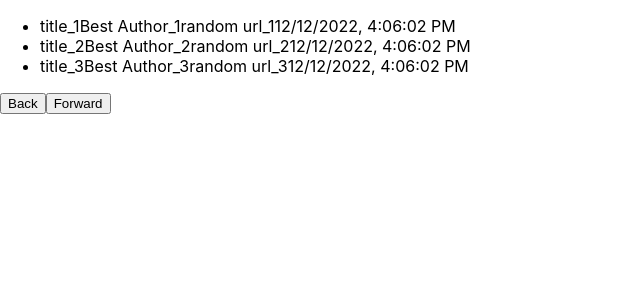
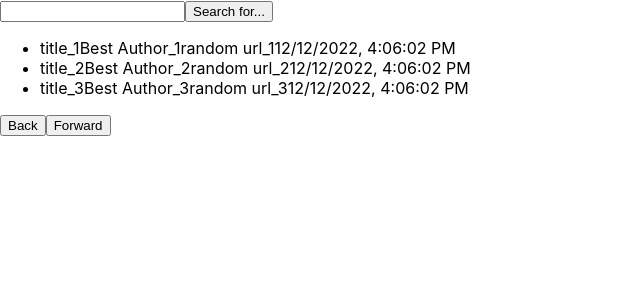
Before and after one commit to SindhuraKontham/HackerNews, a React (Create React App) app in the folder hackernews/: page / in a window 1280 px wide. Shown: the top 300 px of the page, without its empty margins (0-640 px from the left). Built offline with nearby package versions, Linux system fonts and the light colour scheme; no server answers.

Commit message:
search bar

```diff
--- a/hackernews/src/App.js
+++ b/hackernews/src/App.js
@@ -4,6 +4,7 @@ import hackernews from './hackernews.json'
 import { useState, useEffect } from 'react';
 import NewsList from './Components/NewsList';
 import axios from 'axios';
+import Navbar from './Components/Navbar';
 
 function App() {
   const [state, setState] = useState([
@@ -63,6 +64,7 @@ function App() {
 
   return (
     <div>
+      <Navbar searchFor={searchFor}/>
       <NewsList newsItems={state} />
     </div>
   );
--- a/hackernews/src/Components/Navbar.js
+++ b/hackernews/src/Components/Navbar.js
@@ -0,0 +1,17 @@
+import React, { useState } from 'react';
+
+
+export default function Navbar({searchFor}) {
+    const [searchName, setSearchName] = useState("")
+
+    const handleChange = e => {
+        setSearchName(e.target.value)
+    }
+
+  return (
+    <div>
+      <input type="text" value={searchName} onChange={handleChange} />
+      <button onClick={searchFor(searchName)}>Search for...</button>
+    </div>
+  );
+}
```
